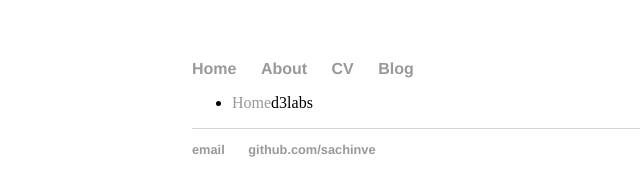
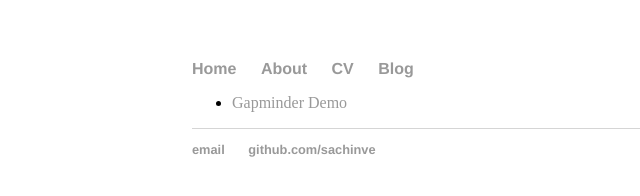
Before and after one commit to Sachinve/sachinve.github.io, a plain HTML site: page index.html in a window 1280 px wide. Shown: the full height of the page, 0-640 px from the left. Drawn offline with Linux system fonts and the light colour scheme.

Commit message:
Update link to Gapminder demo

```diff
--- a/index.html
+++ b/index.html
@@ -16,7 +16,7 @@
         </ul>
     </nav>
     <ul>
-        <li><a href="https://sachinve.github.io/d3labs/">Home</a>d3labs</li>
+        <li><a href="https://sachinve.github.io/gapminder_demo/">Gapminder Demo</a></li>
     </ul>
     <footer>
         <ul>
```
